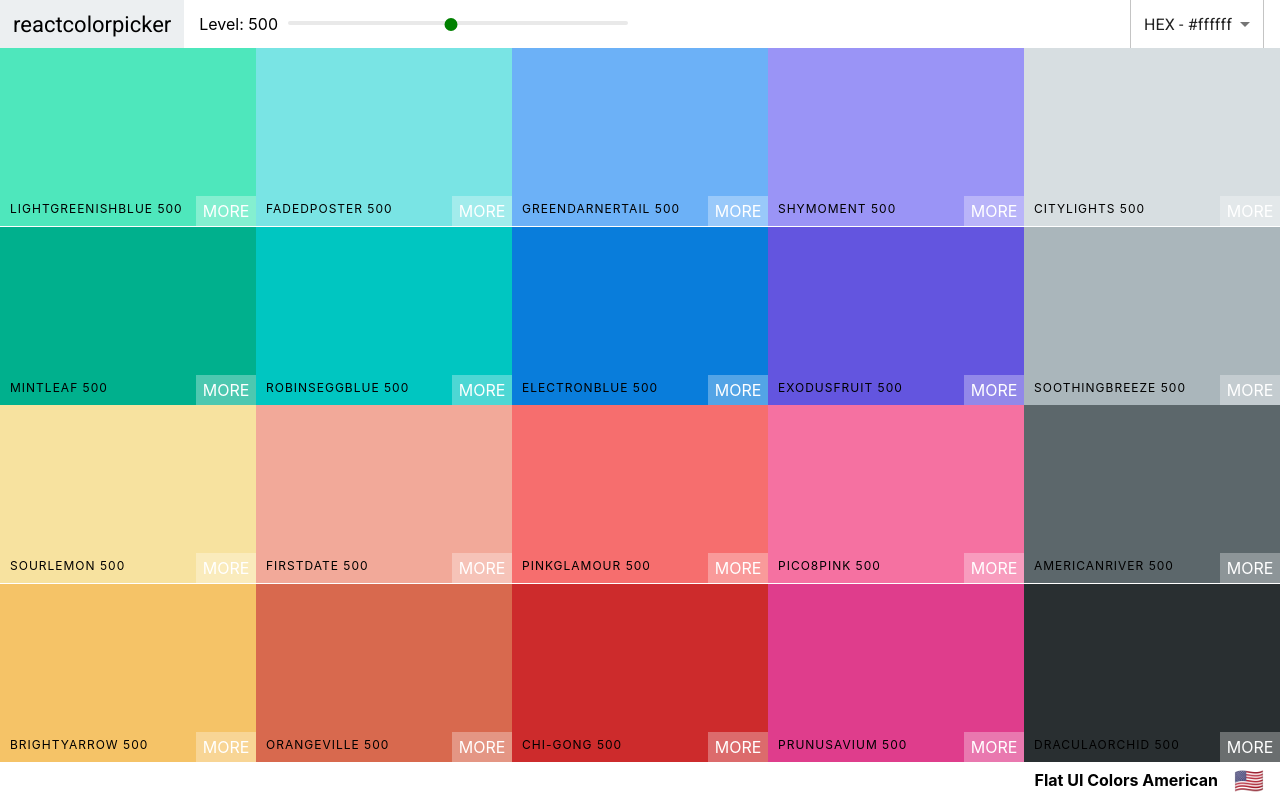
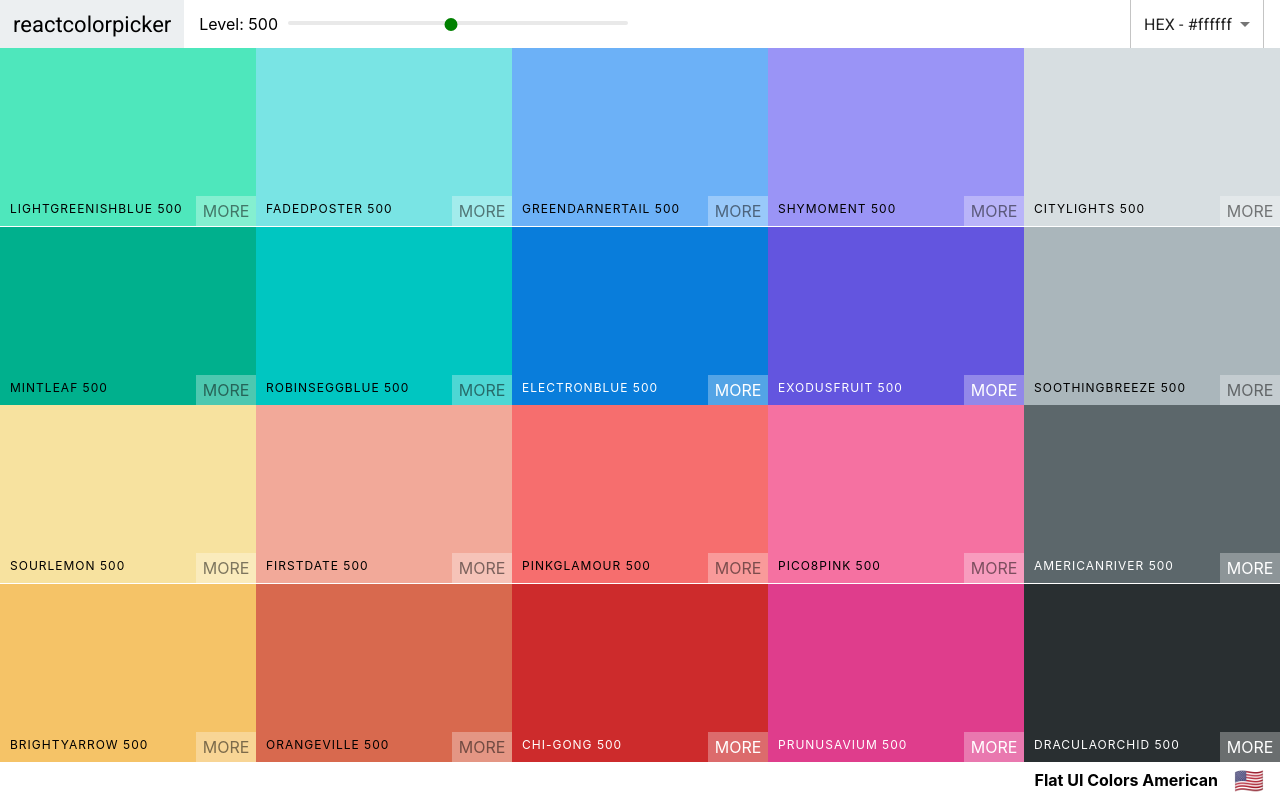
Before and after one commit to andyjsoloman/color-palette-project, a React (Create React App) app: page /palette/flat-ui-colors-american in a window 1280 px wide. Built offline with nearby package versions, Linux system fonts and the light colour scheme.

Commit message:
adjust text color based on contrast

```diff
--- a/src/ColorBox.css
+++ b/src/ColorBox.css
@@ -60,6 +60,12 @@
     font-size: 12px;
 }
 
+.white-color{
+    color: white;
+}
+
+
+
 .see-more{
     background: rgba(255,255,255,0.3);
     position:absolute;
@@ -73,6 +79,7 @@
     line-height: 30px;
     text-transform:uppercase;
 }
+
 
 .copy-overlay{
     opacity:0;
@@ -128,3 +135,7 @@
     font-size:2rem;
     font-weight: 100;
 }
+
+.black-color{
+    color: rgba(0,0,0,0.5);
+}
--- a/src/ColorBox.js
+++ b/src/ColorBox.js
@@ -1,6 +1,7 @@
 import React, { useState, useEffect } from 'react';
 import './ColorBox.css';
 import CopyToClipboard from 'react-copy-to-clipboard';
+import chroma from "chroma-js";
 import { Link } from 'react-router-dom';
 
 
@@ -12,6 +13,8 @@ function ColorBox(props) {
     useEffect(() => {
         setTimeout(() => { setCopied(false) }, 2000);
     });
+    const contrast = chroma.contrast(props.background, "black") < 6;
+    const moreContrast = chroma.contrast(props.background, "black") > 6;
 
     return <CopyToClipboard text={props.background} onCopy={copyClick}>
         <div style={{ background: props.background }} className='ColorBox'>
@@ -19,17 +22,17 @@ function ColorBox(props) {
                 className={`copy-overlay ${copied && "show"}`} />
             <div className={`copied-msg ${copied && "show"}`}>
                 <h1>copied!</h1>
-                <p>{props.background}</p>
+                <p className={moreContrast && 'black-color'}>{props.background}</p>
             </div>
             <div className='copy-container'>
                 <div className='box-content'>
-                    <span>{props.name}</span>
+                    <span className={contrast && 'white-color'}>{props.name}</span>
                 </div>
-                <button className='copy-button'>Copy</button>
+                <button className={moreContrast ? 'black-color copy-button' : 'copy-button'}>Copy</button>
             </div>
             {props.showLink && (
                 <Link to={`/palette/${props.paletteId}/${props.id}`} onClick={e => e.stopPropagation()}>
-                    <span className='see-more'>More</span>
+                    <span className={moreContrast ? 'black-color see-more' : 'see-more'}>More</span>
                 </Link>)}
         </div>
     </CopyToClipboard>;
```
